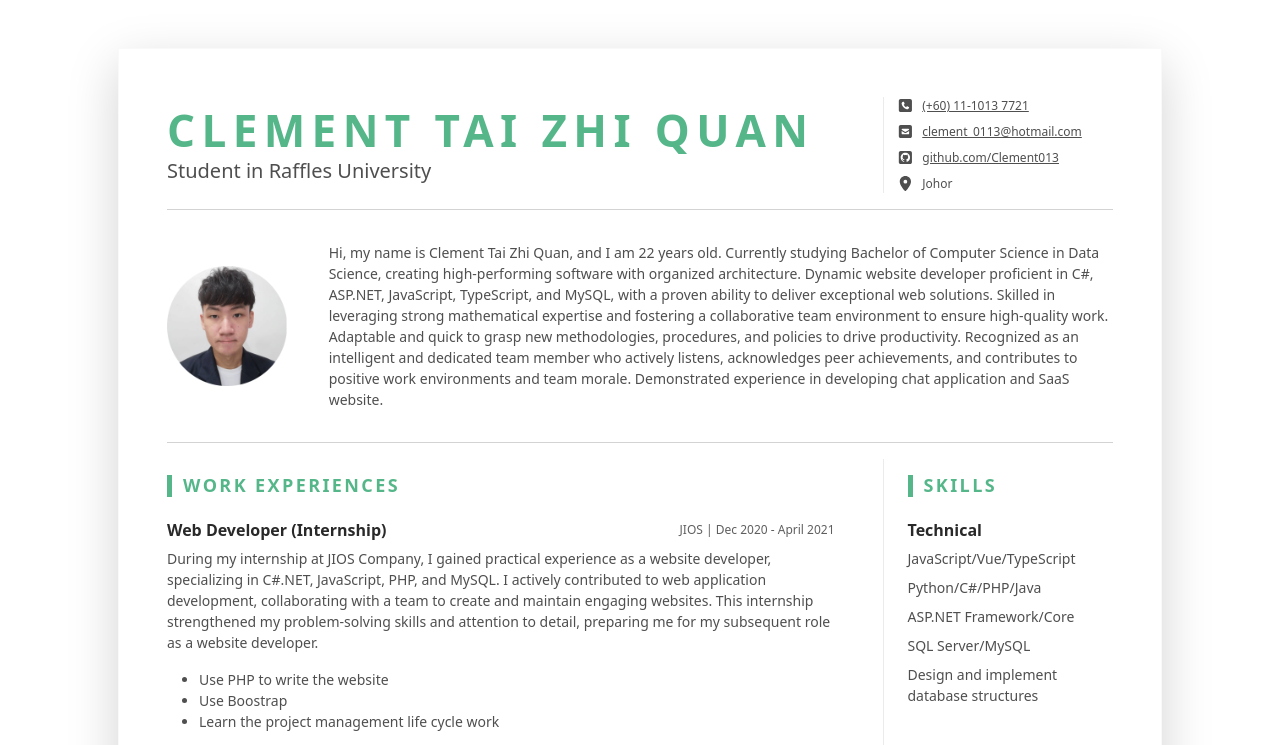
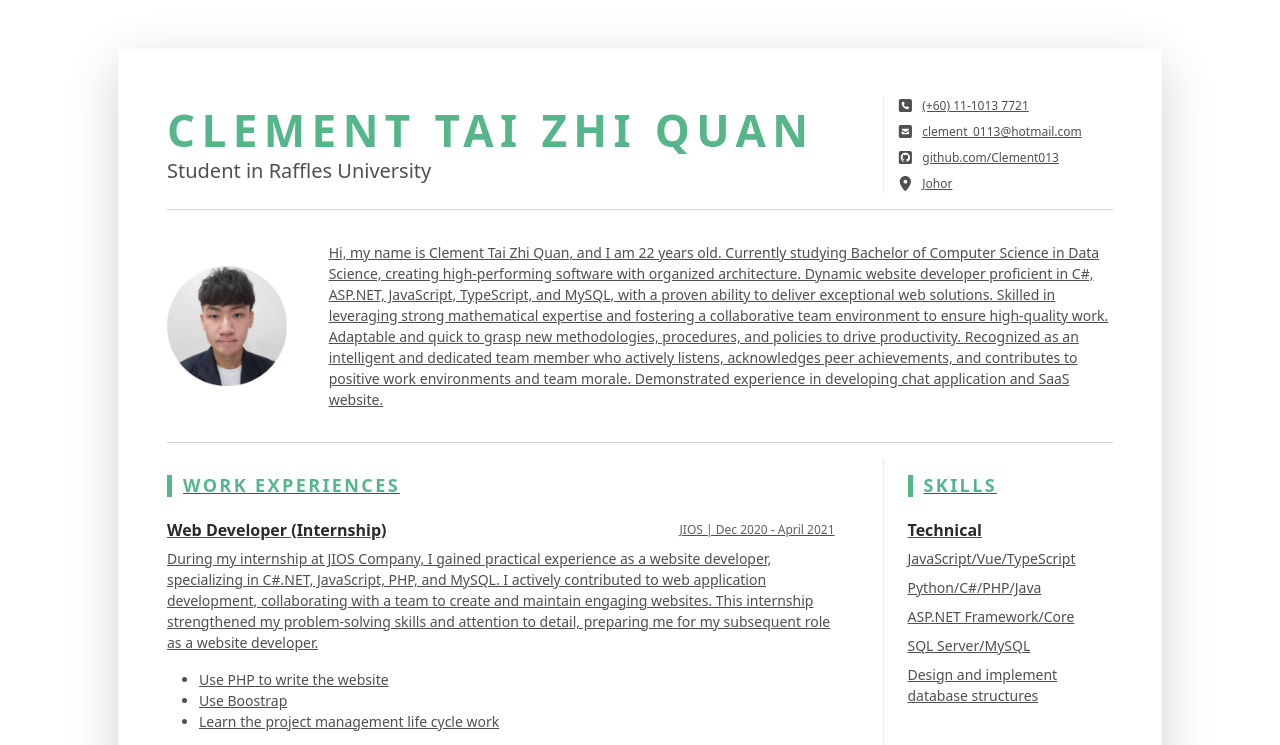
Before and after one commit to Clement013/Personal-Profile, a plain HTML site: page index.html in a window 1280 px wide. Shown: the top 745 px of the page. Drawn offline with Linux system fonts and the light colour scheme.

Commit message:
update location

```diff
--- a/index.html
+++ b/index.html
@@ -36,7 +36,7 @@
 								<li class="mb-2"><i class="fas fa-phone-square fa-fw fa-lg me-2 "></i><a class="resume-link" href="tel:601110137721">(+60) 11-1013 7721</a></li>
 								<li class="mb-2"><i class="fas fa-envelope-square fa-fw fa-lg me-2"></i><a class="resume-link" href="mailto:clement_0113@hotmail.com">clement_0113@hotmail.com</a></li>
 								<li class="mb-2"><i class="fab fa-github-square fa-fw fa-lg me-2"></i><a class="resume-link" href="https://github.com/Clement013">github.com/Clement013</a></li>
-								<li class="mb-0"><i class="fas fa-map-marker-alt fa-fw fa-lg me-2"></i>Johor</li>
+								<li class="mb-0"><i class="fas fa-map-marker-alt fa-fw fa-lg me-2"></i><a class="resume-link" href="https://goo.gl/maps/H9qxzUHaFzzoZSKV6">Johor</li>
 							</ul>
 						</div><!--//resume-contact-->
 					</div><!--//row-->
```
